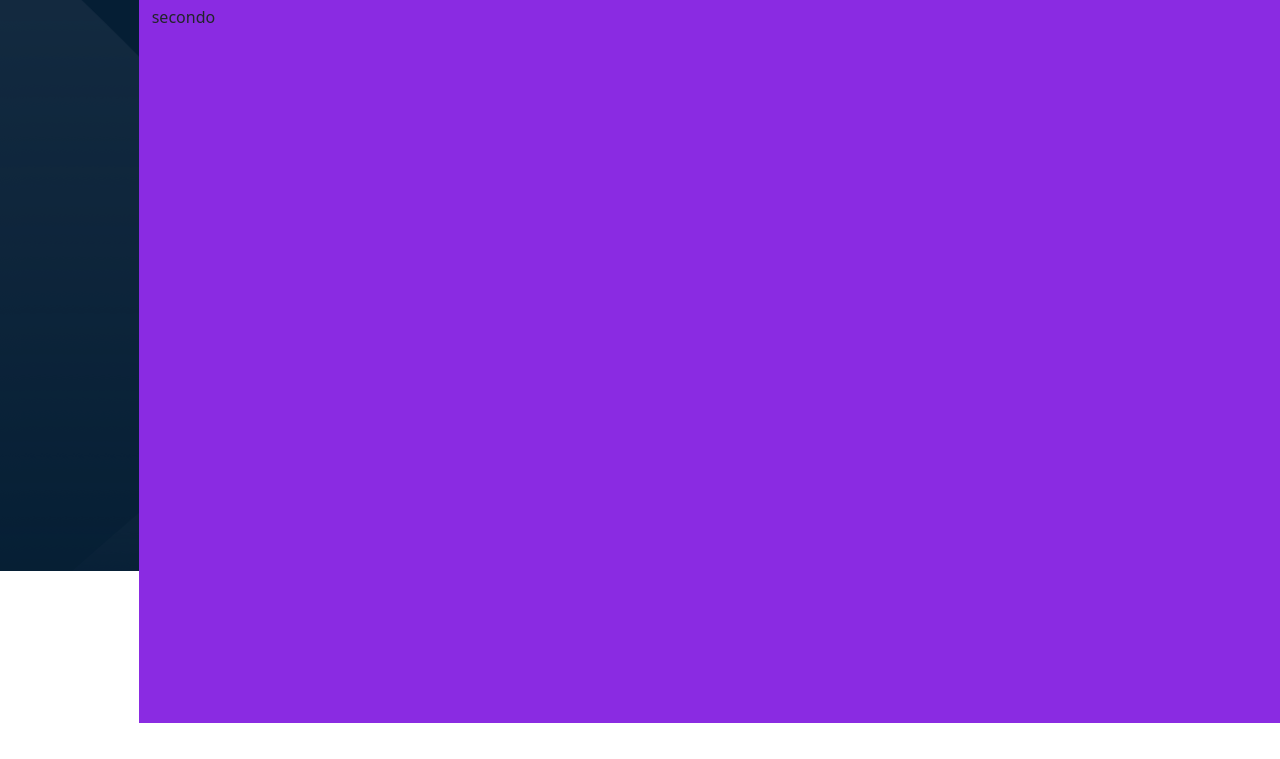
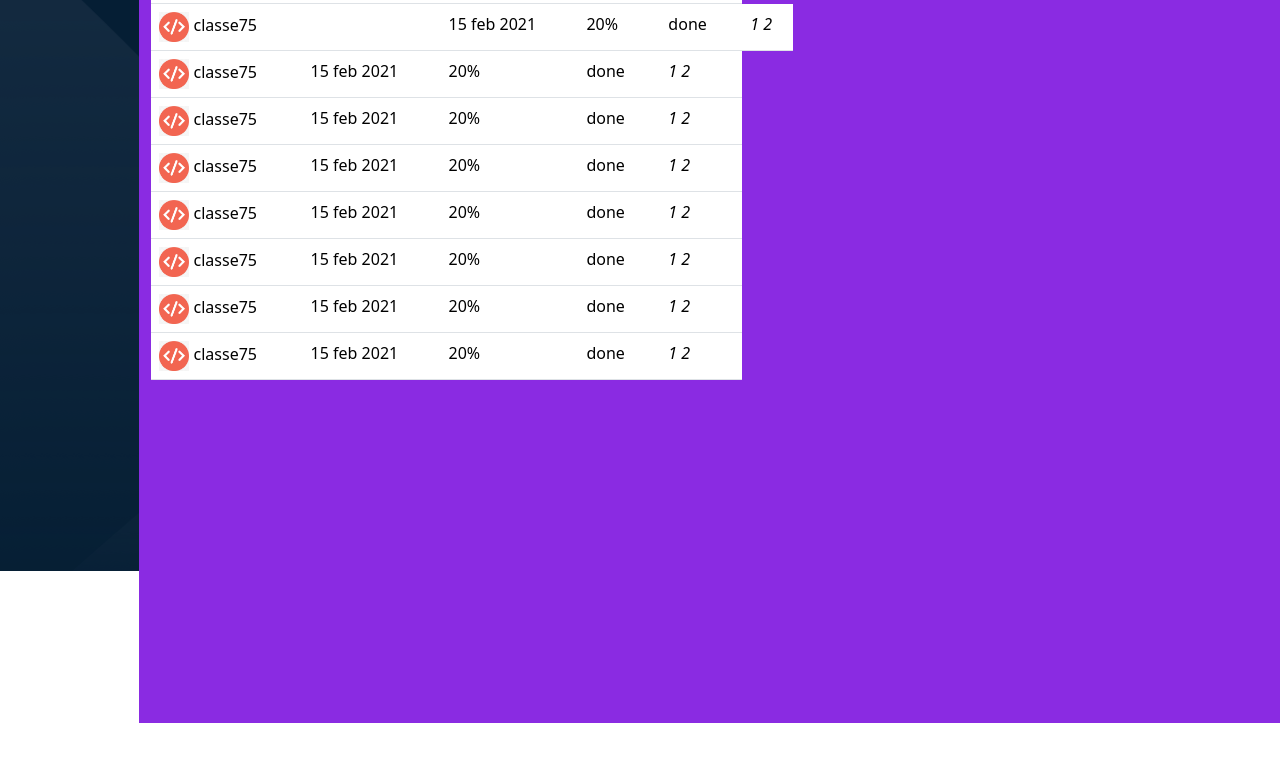
Before and after one commit to corgab/html-css-bootstrap-dashboard, a plain HTML site: page index.html in a window 1280 px wide. Shown: the part 229-988 px from the top of the page. Drawn offline with nearby package versions, Linux system fonts and the light colour scheme.

Commit message:
ADD: table in content main

```diff
--- a/css/style.css
+++ b/css/style.css
@@ -36,6 +36,9 @@ a {
     overflow-y: auto;
 }
 
+.table img {
+    width: 30px;
+}
 
 
 /* UTILITY */
--- a/index.html
+++ b/index.html
@@ -97,13 +97,128 @@
             </div>
             <!-- CONTENUTOP MAIN -->
             <div class="content_main">
-                <div class="container">
-                    <div class="row flex-column">
-                        <div class="col">
-                            <h3>Prossime classi</h3>
-
+                <div class="container-fluid">
+                    <div class="row">
+                        <div class="col-7">
+                            <table class="table">
+                                <thead>
+                                  <tr>
+                                    <th scope="col">nome</th>
+                                    <th scope="col">nome</th>
+                                    <th scope="col">nome</th>
+                                    <th scope="col">nome</th>
+                                    <th scope="col">nome</th>
+                                  </tr>
+                                </thead>
+                                <tbody>
+                                  <tr>
+                                    <td>
+                                        <img src="./img/class-avatar.jpg" alt="">
+                                        classe75
+                                    <td>
+                                    <td>15 feb 2021</td>
+                                    <td>20%</td>
+                                    <td>done</td>
+                                    <td>
+                                      <i>1</i>
+                                      <i>2</i>
+                                    </td>
+                                  </tr>
+                                  <tr>
+                                    <td>
+                                      <img src="./img/class-avatar.jpg" alt="">
+                                    classe75
+                                    </td>
+                                    <td>15 feb 2021</td>
+                                    <td>20%</td>
+                                    <td>done</td>
+                                    <td>
+                                      <i>1</i>
+                                      <i>2</i>
+                                    </td>
+                                  </tr>
+                                  <tr>
+                                    <td>
+                                      <img src="./img/class-avatar.jpg" alt="">
+                                    classe75
+                                    </td>
+                                    <td>15 feb 2021</td>
+                                    <td>20%</td>
+                                    <td>done</td>
+                                    <td>
+                                      <i>1</i>
+                                      <i>2</i>
+                                    </td>
+                                  </tr>
+                                  <tr>
+                                    <td>
+                                      <img src="./img/class-avatar.jpg" alt="">
+                                    classe75
+                                    </td>
+                                    <td>15 feb 2021</td>
+                                    <td>20%</td>
+                                    <td>done</td>
+                                    <td>
+                                      <i>1</i>
+                                      <i>2</i>
+                                    </td>
+                                  </tr>
+                                  <tr>
+                                    <td>
+                                      <img src="./img/class-avatar.jpg" alt="">
+                                    classe75
+                                    </td>
+                                    <td>15 feb 2021</td>
+                                    <td>20%</td>
+                                    <td>done</td>
+                                    <td>
+                                      <i>1</i>
+                                      <i>2</i>
+                                    </td>
+                                  </tr>
+                                  <tr>
+                                    <td>
+                                      <img src="./img/class-avatar.jpg" alt="">
+                                    classe75
+                                    </td>
+                                    <td>15 feb 2021</td>
+                                    <td>20%</td>
+                                    <td>done</td>
+                                    <td>
+                                      <i>1</i>
+                                      <i>2</i>
+                                    </td>
+                                  </tr>
+                                  <tr>
+                                    <td>
+                                      <img src="./img/class-avatar.jpg" alt="">
+                                    classe75
+                                    </td>
+                                    <td>15 feb 2021</td>
+                                    <td>20%</td>
+                                    <td>done</td>
+                                    <td>
+                                      <i>1</i>
+                                      <i>2</i>
+                                    </td>
+                                  </tr>
+                                  <tr>
+                                    <td>
+                                      <img src="./img/class-avatar.jpg" alt="">
+                                    classe75
+                                    </td>
+                                    <td>15 feb 2021</td>
+                                    <td>20%</td>
+                                    <td>done</td>
+                                    <td>
+                                      <i>1</i>
+                                      <i>2</i>
+                                    </td>
+                                  </tr>
+                                </tbody>
+                              </table>
                         </div>
-                        <div class="col">
+                        <div class="col-5">
                             secondo
                         </div>
                     </div>
```
